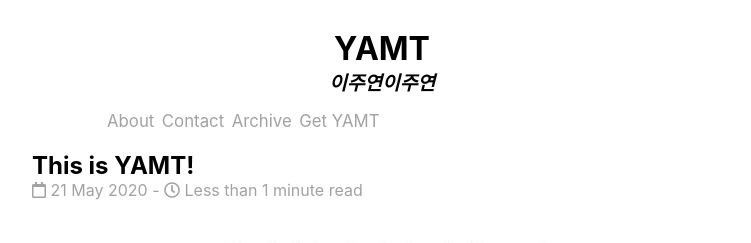
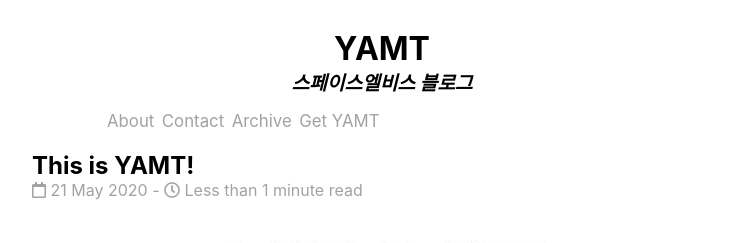
Before and after one commit to libamiew/libamiew4.github.io, a Jekyll site: the page built from index.html, in a window 1280 px wide. Shown: the top 243 px of the page, without its empty margins (258-1009 px from the left). Built offline with Jekyll 4.4.1, drawn with Linux system fonts in a browser that asks for light colours; nearby versions of some CDN libraries; the list of posts is cut into pages by our own code.

Commit message:
Update settings.yml

```diff
--- a/_data/settings.yml
+++ b/_data/settings.yml
@@ -4,8 +4,7 @@ analytics-id: #leave blank to not use Analytics
 #Subtitle
 subtitle:
   active: true
-  text: 이주연이주연
-
+  text: 스페이스엘비스 블로그
 #Nav
 nav:
   pages:
```
